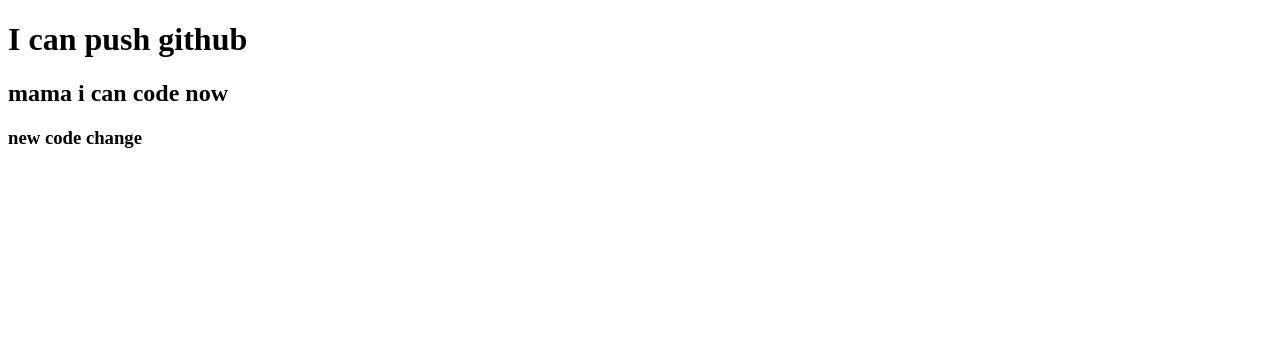
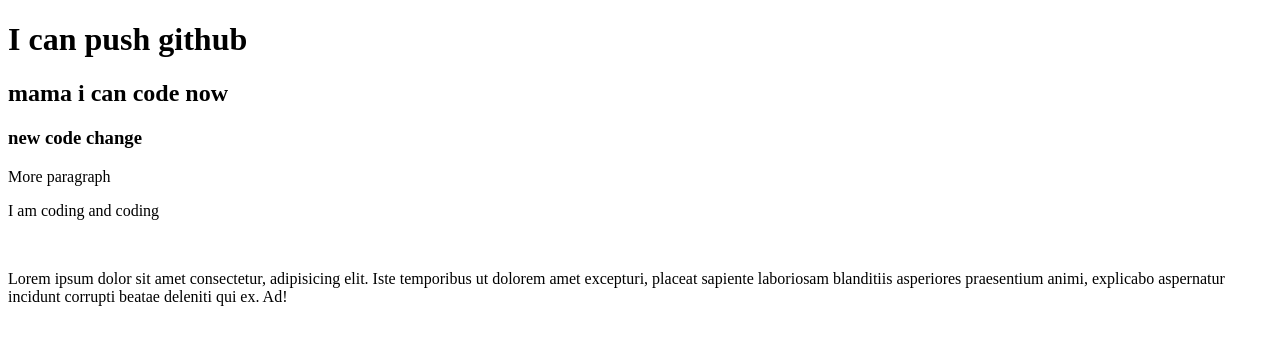
Before and after one commit to Nazmusjion1/my-second-repo, a plain HTML site: page index.html in a window 1280 px wide. Drawn offline with Linux system fonts and the light colour scheme.

Commit message:
paragraph changed

```diff
--- a/index.html
+++ b/index.html
@@ -5,11 +5,16 @@
     <meta http-equiv="X-UA-Compatible" content="IE=edge">
     <meta name="viewport" content="width=device-width, initial-scale=1.0">
     <title>My second github repo</title>
+    <link rel="stylesheet" href="style.css">
 </head>
 <body>
     <h1>I can push github</h1>
     <h2>mama i can code now</h2>
     <h3>new code change</h3>
+    <p>More paragraph</p>
+    <p>I am coding and coding</p>
+    <br>
+    <p>Lorem ipsum dolor sit amet consectetur, adipisicing elit. Iste temporibus ut dolorem amet excepturi, placeat sapiente laboriosam blanditiis asperiores praesentium animi, explicabo aspernatur incidunt corrupti beatae deleniti qui ex. Ad!</p>
 
 </body>
 </html>
```
